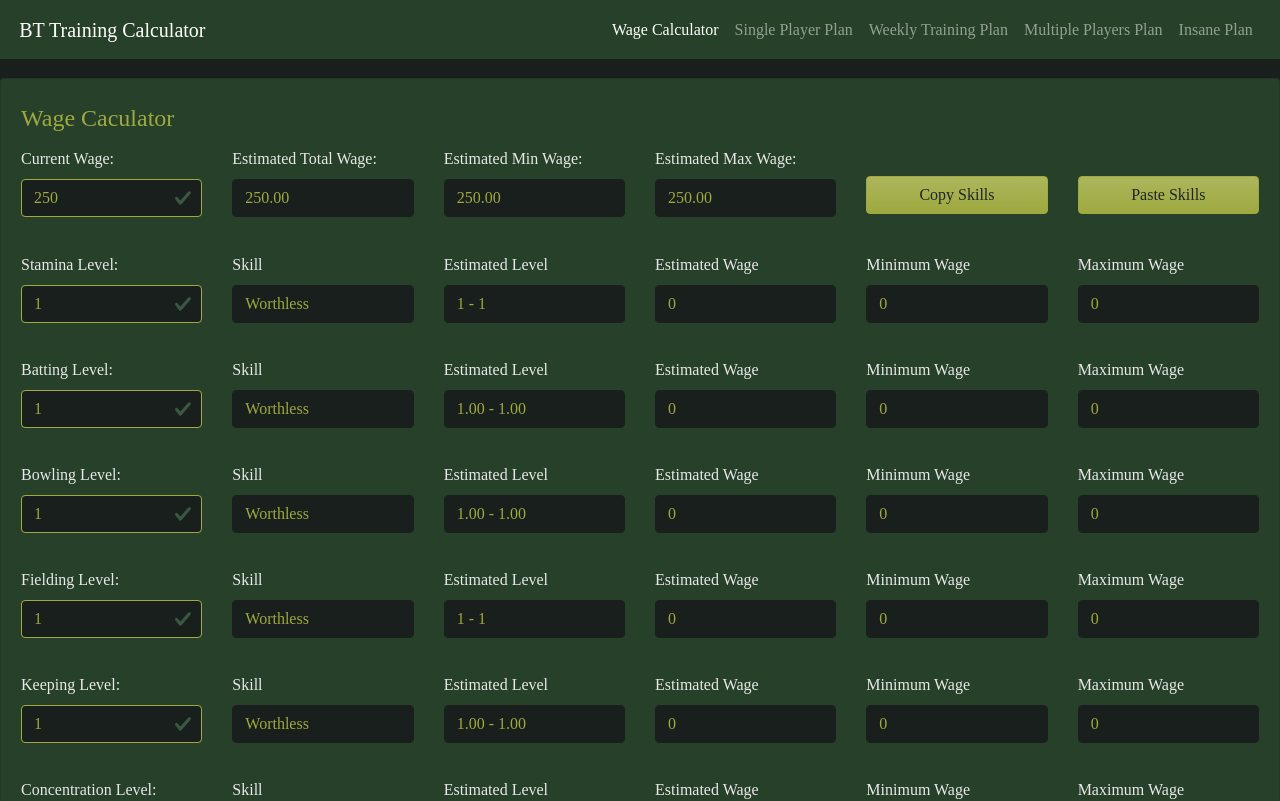
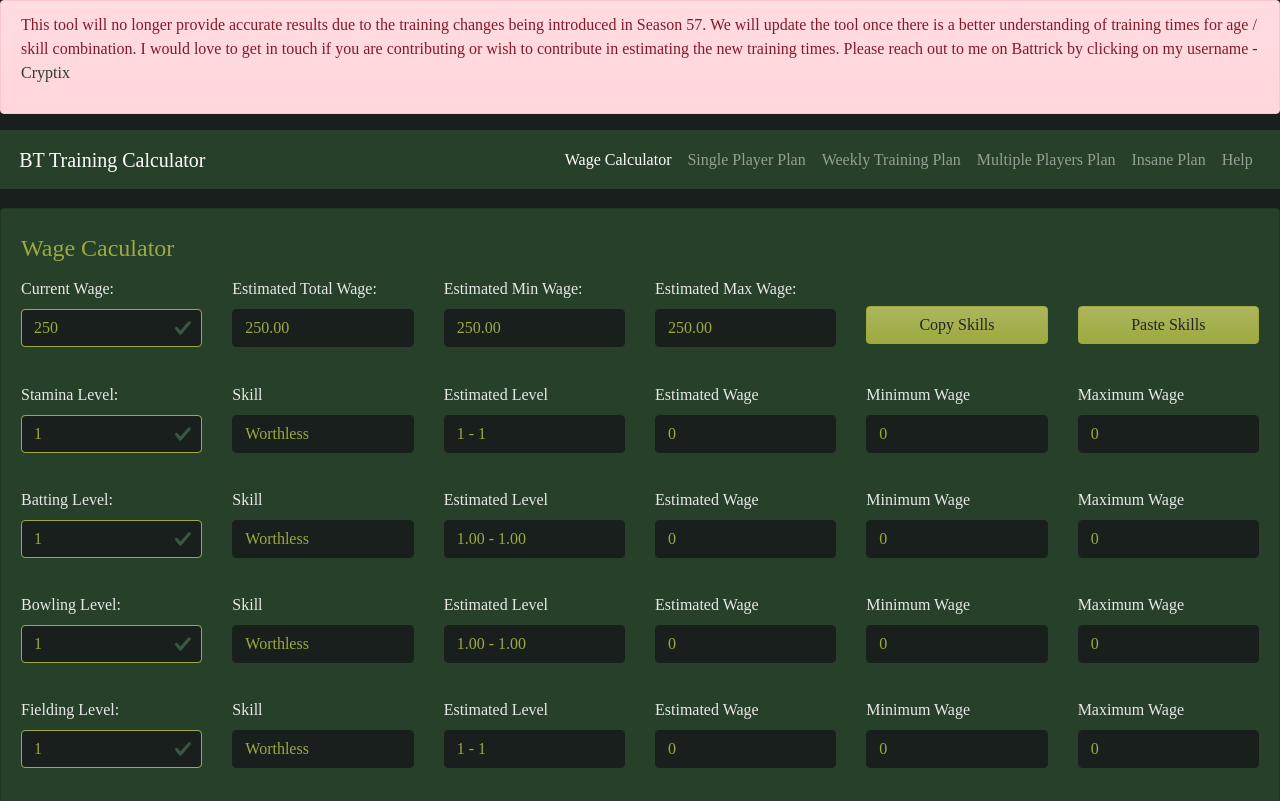
Before and after one commit to naufalaar/training-calc, a Vue app: page / in a window 1280 px wide. Shown: the top 801 px of the page. Built offline with nearby package versions, Linux system fonts and the light colour scheme; a web font is replaced by a local one.

Commit message:
Add Message for S57 Training changes

```diff
--- a/src/components/Header.vue
+++ b/src/components/Header.vue
@@ -1,4 +1,13 @@
 <template>
+  <div>
+    <b-alert show variant="danger">
+    <p>
+      This tool will no longer provide accurate results due to the training changes being introduced in Season 57.
+      We will update the tool once there is a better understanding of training times for age / skill combination.
+      I would love to get in touch if you are contributing or wish to contribute in estimating the new training times.
+      Please reach out to me on Battrick by clicking on my username - <a href="https://www.battrick.org/nl/myoffice.asp?userID=129254">Cryptix</a>
+    </p>
+  </b-alert>
     <b-navbar toggleable="lg" type="dark" variant="primary">
       <b-navbar-brand to="/">{{ appName }}</b-navbar-brand>
       <b-navbar-toggle target="nav-collapse"></b-navbar-toggle>
@@ -20,9 +29,13 @@
           <b-nav-item to="/insane" exact exact-active-class="active"
             >Insane Plan</b-nav-item
           >
+          <b-nav-item to="/help" exact exact-active-class="active"
+            >Help</b-nav-item
+          >
         </b-navbar-nav>
       </b-collapse>
     </b-navbar>
+  </div>
 </template>
 
 <script>
```
